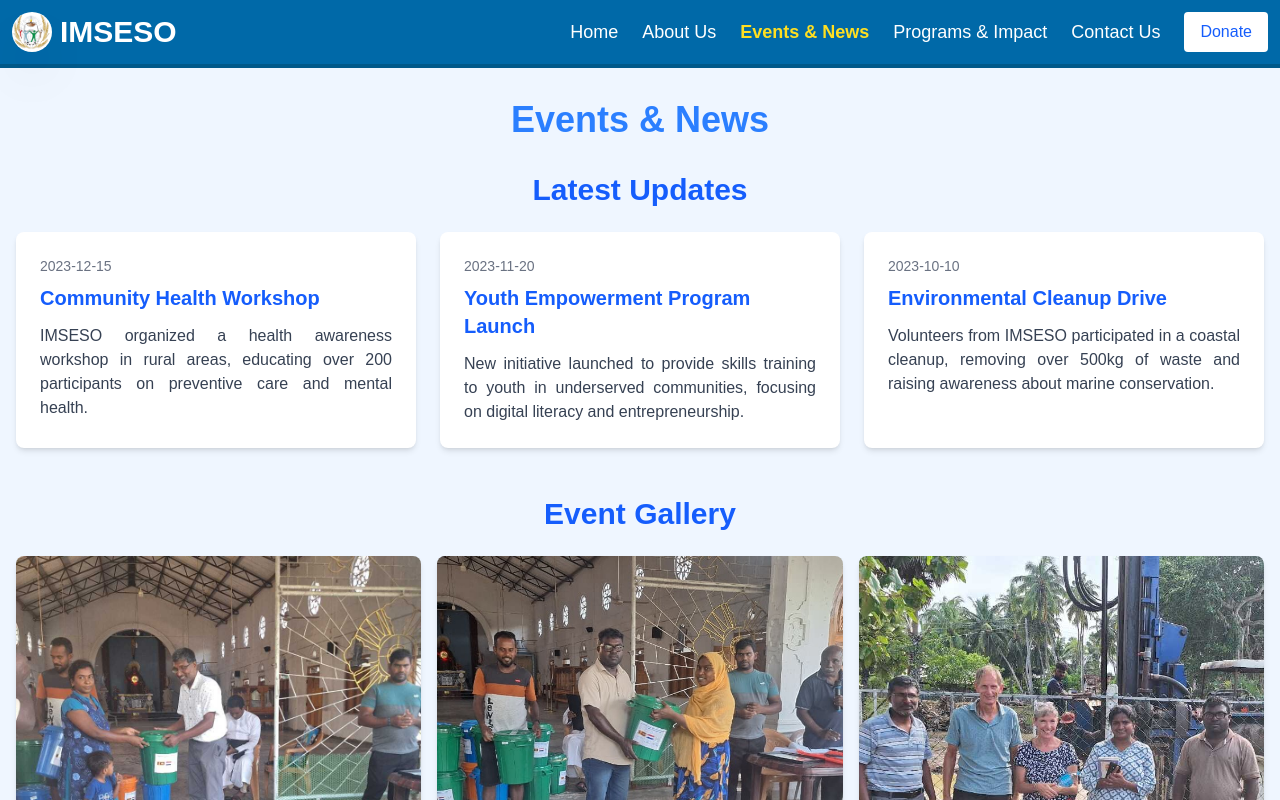
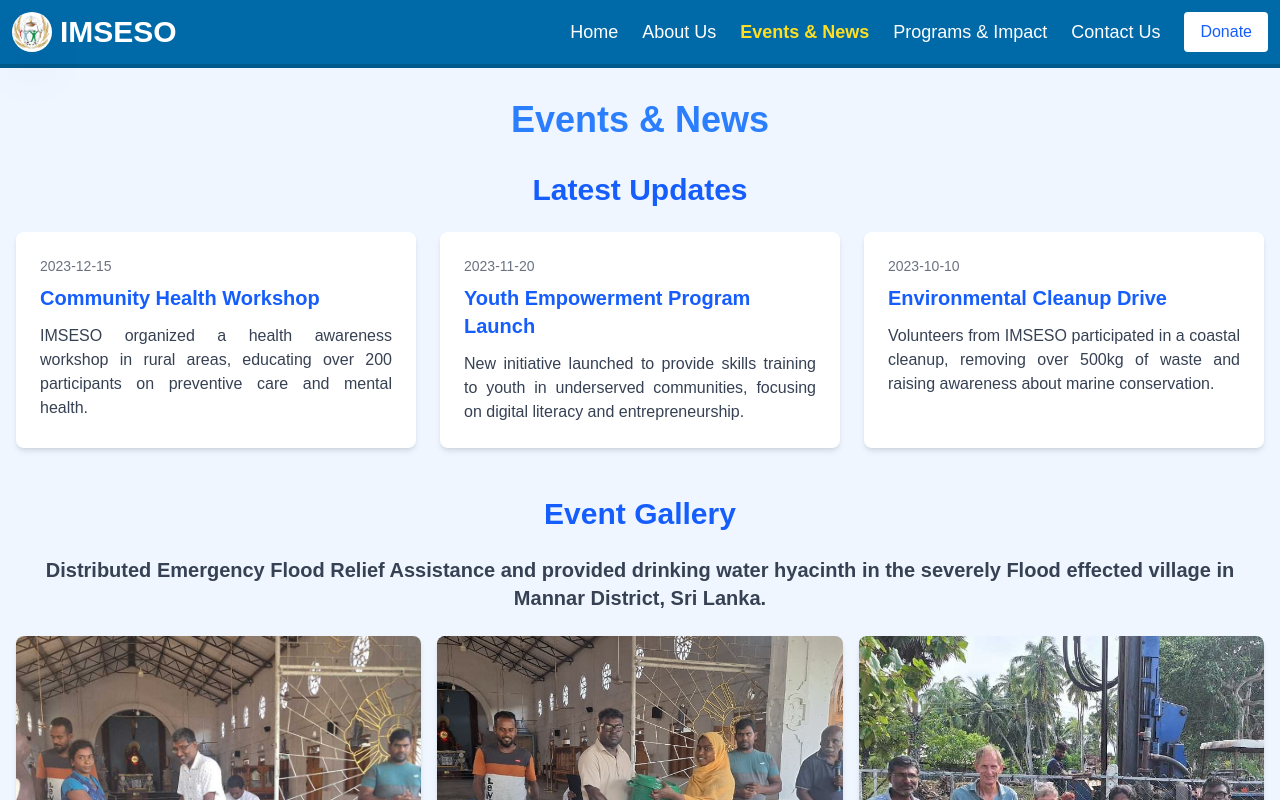
Before and after one commit to NithaMerin/imseso-web, a Next.js app: page /events-news in a window 1280 px wide. Shown: the top 800 px of the page. Built offline with nearby package versions, Linux system fonts and the light colour scheme.

Commit message:
updated with heading

```diff
--- a/src/app/events-news/page.js
+++ b/src/app/events-news/page.js
@@ -67,6 +67,9 @@ const EventsNewsPage = () => {
           <h2 className="text-3xl font-bold text-blue-600 head-oswald mb-6 text-center">
             Event Gallery
           </h2>
+          <h3 className="text-xl font-semibold text-gray-700 head-oswald mb-6 text-center">
+            Distributed Emergency Flood Relief Assistance and provided drinking water hyacinth in the severely Flood effected village in Mannar District, Sri Lanka.
+          </h3>
           <div className="grid gap-4 md:grid-cols-2 lg:grid-cols-3">
             {galleryImages.map((image, index) => (
               <div key={index} className="aspect-square overflow-hidden rounded-lg shadow-md hover:shadow-lg transition-shadow">
```
